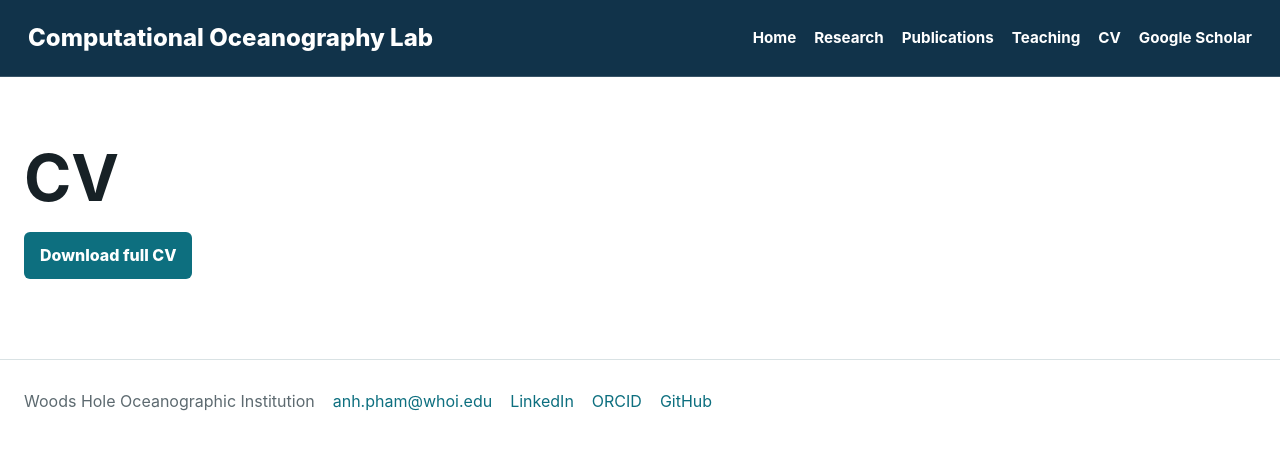
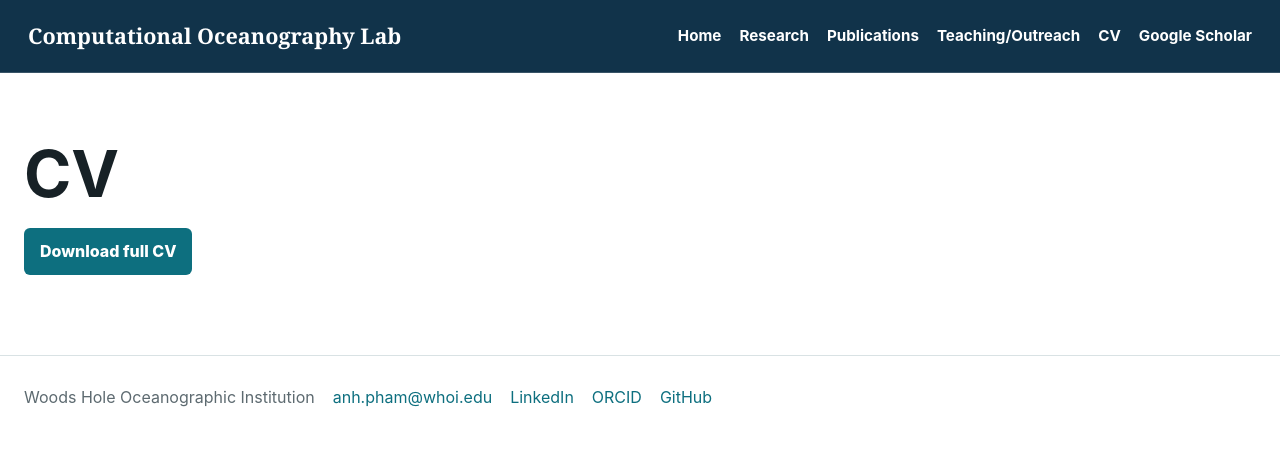
Before and after one commit to anhph95/anhph95.github.io, a Jekyll site: the page built from cv.md, in a window 1280 px wide. Shown: the top 450 px of the page. Built offline with Jekyll 4.4.1, drawn with Linux system fonts in a browser that asks for light colours.

Commit message:
Polish page width and teaching outreach

```diff
--- a/_layouts/default.html
+++ b/_layouts/default.html
@@ -46,7 +46,7 @@
         <a href="{{ '/' | relative_url }}">Home</a>
         <a href="{{ '/research/' | relative_url }}">Research</a>
         <a href="{{ '/publications/' | relative_url }}">Publications</a>
-        <a href="{{ '/teaching/' | relative_url }}">Teaching</a>
+        <a href="{{ '/teaching/' | relative_url }}">Teaching/Outreach</a>
         <a href="{{ '/assets/files/Anh-H-Pham-CV.pdf' | relative_url }}" download>CV</a>
         <a href="https://scholar.google.com/citations?user=XSOR-4EAAAAJ&hl=en">Google Scholar</a>
       </nav>
--- a/assets/css/style.css
+++ b/assets/css/style.css
@@ -48,8 +48,9 @@ a:hover {
 
 .brand {
   color: var(--white);
-  font-size: 1.5rem;
-  font-weight: 800;
+  font-family: Georgia, "Times New Roman", serif;
+  font-size: 1.35rem;
+  font-weight: 600;
   letter-spacing: 0;
 }
 
@@ -376,12 +377,14 @@ figcaption {
 }
 
 .page {
+  width: min(var(--max), calc(100% - 48px));
   max-width: var(--max);
   margin: 0 auto;
-  padding: 64px 24px;
+  padding: 64px 0;
 }
 
 .page h1 {
+  max-width: 100%;
   margin-bottom: 18px;
   font-size: clamp(2.3rem, 5vw, 4.2rem);
 }
@@ -394,6 +397,21 @@ figcaption {
 
 .page ul {
   padding-left: 1.2rem;
+}
+
+.course-columns {
+  display: grid;
+  grid-template-columns: repeat(2, minmax(0, 1fr));
+  gap: 28px;
+  margin: 28px 0;
+}
+
+.course-columns h2 {
+  margin-top: 0;
+}
+
+.course-columns ul {
+  margin-top: 0;
 }
 
 .site-footer {
@@ -435,7 +453,8 @@ figcaption {
   .two-column,
   .cards,
   .theme-gallery,
-  .visual-strip {
+  .visual-strip,
+  .course-columns {
     grid-template-columns: 1fr;
   }
 }
```
Also changed, not shown: research.md (+1 -1 lines), teaching.md (+17 -13 lines).
